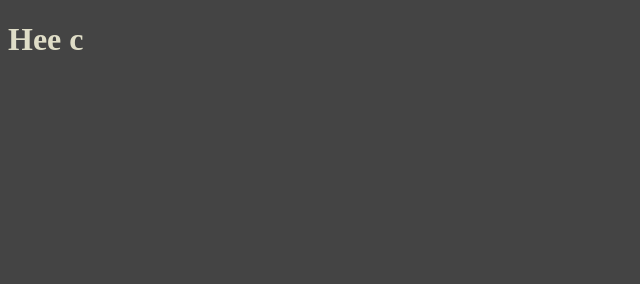
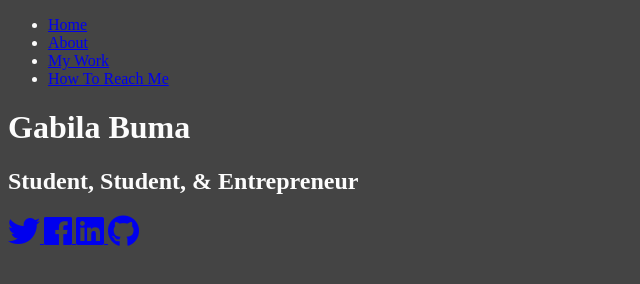
Before and after one commit to GabilaB/Port-Tut, a website: page this/index.html in a window 1280 px wide. Shown: the whole page, without its empty margins (0-640 px from the left). Drawn offline with Linux system fonts and the light colour scheme; files whose address does not match are found by name.

Commit message:
Updated html and js

```diff
--- a/scss/main.scss
+++ b/scss/main.scss
@@ -2,5 +2,5 @@ $primary-color: #444;
 
 body {
   background-color: $primary-color;
-  color: rgba(235, 232, 209, 0.932);
+  color: #fffffffb;
 }
--- a/this/index.html
+++ b/this/index.html
@@ -5,12 +5,74 @@
     <meta charset="UTF-8">
     <meta name="viewport" content="width=device-width, initial-scale=1.0">
     <meta http-equiv="X-UA-Compatible" content="ie=edge">
+    <link rel="stylesheet" href="https://use.fontawesome.com/releases/v5.2.0/css/all.css" integrity="sha384-hWVjflwFxL6sNzntih27bfxkr27PmbbK/iSvJ+a4+0owXq79v+lsFkW54bOGbiDQ"
+        crossorigin="anonymous">
     <link rel="stylesheet" href="../dist/css/main.css">
     <title>Welcome To My Portfo</title>
 </head>
 
 <body>
-    <h1>Hee c</h1>
+    <header>
+        <div class="menu-btn">
+            <div class="btn-line"></div>
+            <div class="btn-line"></div>
+            <div class="btn-line"></div>
+        </div>
+
+        <nav class="menu">
+            <div class="menu-branding">
+
+            </div>
+            <ul class="menu-nav">
+                <li class="nav-item">
+                    <a href="/" class="nav-link">
+                        Home
+                    </a>
+                </li>
+                <li class="nav-item">
+                    <a href="/about.html" class="nav-link">
+                        About
+                    </a>
+                </li>
+                <li class="nav-item">
+                    <a href="/work.html" class="nav-link">
+                        My Work
+                    </a>
+                </li>
+                <li class="nav-item">
+                    <a href="/contact.html" class="nav-link">
+                        How To Reach Me
+                    </a>
+                </li>
+            </ul>
+        </nav>
+    </header>
+
+    <main id="home">
+        <h1 class="lg-heading">
+            Gabila <span class="text-secondary">Buma</span>
+        </h1>
+        <h2 class="sm-heading">
+            Student, Student, & Entrepreneur
+        </h2>
+        <div class="icons">
+            <a href="#!">
+                <i class="fab fa-twitter fa-2x"></i>
+            </a>
+            <a href="#!">
+                <i class="fab fa-facebook fa-2x"></i>
+            </a>
+            <a href="#!">
+                <i class="fab fa-linkedin fa-2x"></i>
+            </a>
+            <a href="#!">
+                <i class="fab fa-github fa-2x"></i>
+            </a>
+        </div>
+
+    </main>
+
+    <script src="js/main.js"></script>
 </body>
 
 </html>
```
Also changed, not shown: dist/css/main.css, dist/js/main.js (added).
